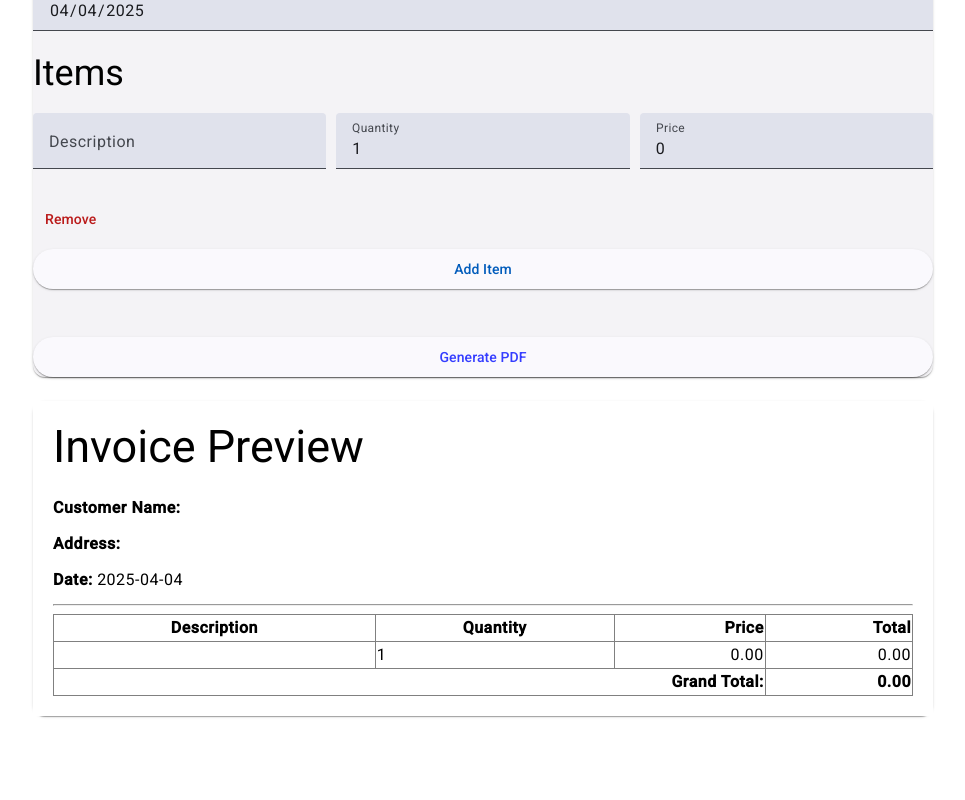
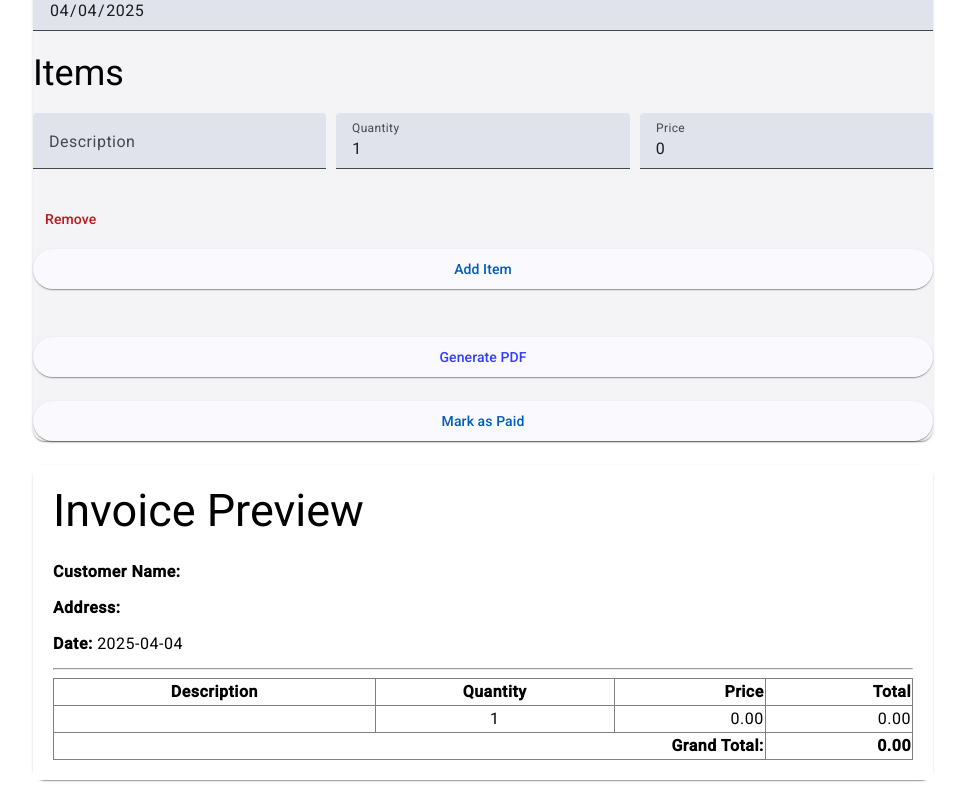
Before and after one commit to Bhagyadilhara/invoicee_app, an Angular app: page / in a window 1280 px wide. Shown: the part 295-1095 px from the top of the page, without its empty margins (157-1122 px from the left). Before the commit the page ends 1031 px from the top, so only its background shows below. Built offline with nearby package versions, Linux system fonts and the light colour scheme.

Commit message:
added paid seal text

```diff
--- a/src/app/app.component.html
+++ b/src/app/app.component.html
@@ -40,13 +40,17 @@
     <button mat-raised-button color="primary" (click)="addItem()">Add Item</button>
     <br /><br />
     <button mat-raised-button color="accent" (click)="generatePDF()">Generate PDF</button>
+    <br />
+    <button mat-raised-button color="primary" (click)="togglePaid()">
+      {{ isPaid ? 'Unmark as Paid' : 'Mark as Paid' }}
+    </button>
   </mat-card>
 
   <br />
 
   <!-- PDF Preview -->
   <mat-card>
-    <div #invoiceContent style="padding: 20px; background: white; max-width: 100%; overflow-x: auto;">
+    <div #invoiceContent style="position: relative; padding: 20px; background: white; max-width: 100%; overflow-x: auto;">
       <h2>Invoice Preview</h2>
       <p><strong>Customer Name:</strong> {{ invoice.customerName }}</p>
       <p><strong>Address:</strong> {{ invoice.address }}</p>
@@ -64,9 +68,9 @@
         <tbody>
           <tr *ngFor="let item of invoice.items">
             <td>{{ item.description }}</td>
-            <td>{{ item.quantity }}</td>
+            <td style="text-align: center;">{{ item.quantity }}</td>
             <td style="text-align: right;">{{ item.price | number: '1.2-2' }}</td>
-            <td style="text-align: right;">{{ (item.quantity * item.price)  | number: '1.2-2' }}</td>
+            <td style="text-align: right;">{{ (item.quantity * item.price) | number: '1.2-2' }}</td>
           </tr>
           <tr>
             <td colspan="3" style="text-align: right"><strong>Grand Total:</strong></td>
@@ -74,6 +78,11 @@
           </tr>
         </tbody>
       </table>
+
+      <!-- Paid Seal -->
+      <div *ngIf="isPaid" style="position: absolute; top: 50%; left: 50%; transform: translate(-50%, -50%); opacity: 0.2; font-size: 48px; color: red; font-weight: bold; text-transform: uppercase; pointer-events: none;">
+        Paid
+      </div>
     </div>
   </mat-card>
 </div>
--- a/src/app/app.component.ts
+++ b/src/app/app.component.ts
@@ -31,6 +31,8 @@ export class AppComponent {
 
   @ViewChild('invoiceContent', { static: false }) invoiceContent!: ElementRef;
 
+  isPaid: boolean = false;
+
   addItem() {
     this.invoice.items.push({ description: '', quantity: 1, price: 0 });
   }
@@ -49,4 +51,13 @@ export class AppComponent {
       html2pdf.default().from(element).save('invoice.pdf');
     });
   }
+
+  // Example: Toggle the paid status
+  markAsPaid() {
+    this.isPaid = true;
+  }
+
+  togglePaid() {
+    this.isPaid = !this.isPaid;
+  }
 }
```
